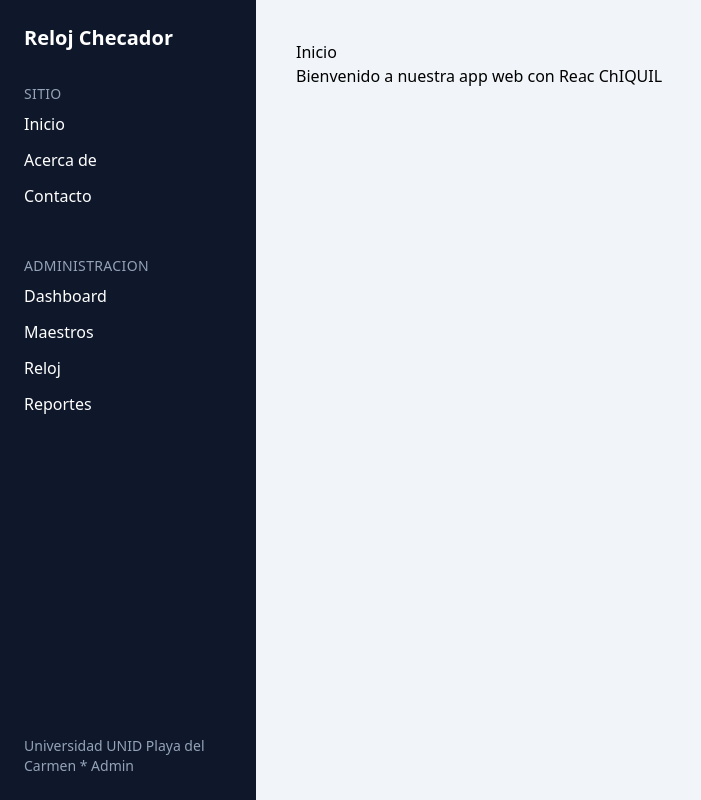
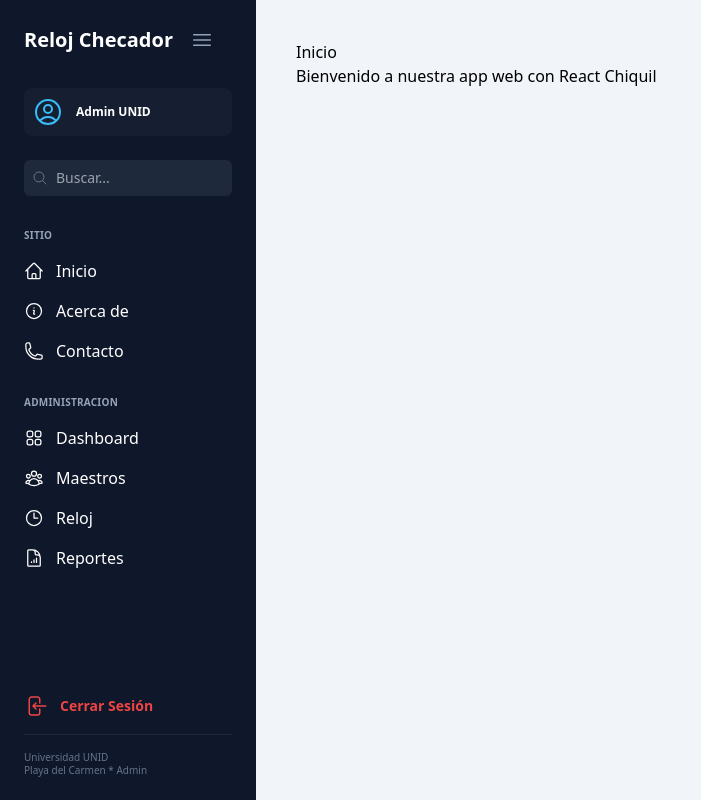
Before and after one commit to arlinchc/ontimeClock, a React (Vite) app: page / in a window 1280 px wide. Shown: the whole page, without its empty margins (0-701 px from the left). Built offline with nearby package versions, Linux system fonts and the light colour scheme.

Commit message:
cambios en sidebar-Chiquil

```diff
--- a/package.json
+++ b/package.json
@@ -10,6 +10,7 @@
     "preview": "vite preview"
   },
   "dependencies": {
+    "@heroicons/react": "^2.2.0",
     "react": "^19.2.0",
     "react-dom": "^19.2.0",
     "react-router-dom": "^7.13.0"
--- a/src/components/Sidebar.jsx
+++ b/src/components/Sidebar.jsx
@@ -1,39 +1,123 @@
-import {Link} from 'react-router-dom'
+import { useState } from 'react';
+import { Link } from 'react-router-dom';
+// Importamos los iconos de Heroicons
+// IMPORTANTE: Este módulo usa Heroicons.
+// Si ves un error de "module not found", ejecuta en la terminal:
+// npm install @heroicons/react
+import {
+    HomeIcon,
+    InformationCircleIcon,
+    PhoneIcon,
+    Squares2X2Icon,
+    UserGroupIcon,
+    ClockIcon,
+    DocumentChartBarIcon,
+    Bars3Icon,
+    MagnifyingGlassIcon,
+    ArrowLeftOnRectangleIcon,
+    UserCircleIcon
+} from '@heroicons/react/24/outline';
 
-function Sidebar(){
-    return(
-        <aside className='w-64 bg-slate-900 text-white min-h-screen p-6 flex flex-col'>
-            <h2 className='text-xl font-bold mb-8'>Reloj Checador</h2>
+function Sidebar() {
+    const [isCollapsed, setIsCollapsed] = useState(false);
 
-            {/*Seccion publica*/}
+    return (
+        <aside className={`${isCollapsed ? 'w-20' : 'w-64'} bg-slate-900 text-white min-h-screen p-6 flex flex-col transition-all duration-300`}>
+
+            {/* Cabecera y Botón Hamburguesa */}
+            <div className='flex items-center justify-between mb-8'>
+                {!isCollapsed && <h2 className='text-xl font-bold truncate'>Reloj Checador</h2>}
+                <button
+                    onClick={() => setIsCollapsed(!isCollapsed)}
+                    className="p-1 hover:bg-slate-800 rounded text-slate-400 mx-auto"
+                >
+                    <Bars3Icon className="h-6 w-6" />
+                </button>
+            </div>
+
+            {/* Perfil de Usuario */}
+            <div className={`flex items-center gap-3 mb-6 p-2 rounded-lg bg-slate-800/50 ${isCollapsed ? 'justify-center' : ''}`}>
+                <UserCircleIcon className="h-8 w-8 text-sky-400 flex-shrink-0" />
+                {!isCollapsed && <p className="text-xs font-bold truncate">Admin UNID</p>}
+            </div>
+
+            {/* Buscador */}
+            <div className={`relative mb-8 ${isCollapsed ? 'hidden' : 'block'}`}>
+                <span className="absolute inset-y-0 left-0 flex items-center pl-2 text-slate-500">
+                    <MagnifyingGlassIcon className="h-4 w-4" />
+                </span>
+                <input
+                    type="text"
+                    placeholder="Buscar..."
+                    className="w-full bg-slate-800 text-sm text-white rounded-md py-2 pl-8 pr-2 focus:outline-none focus:ring-1 focus:ring-sky-500"
+                />
+            </div>
+
+            {/* Seccion publica */}
             <div className='mb-6'>
-                <p className='text-slate-400 text-sm mb-2 uppercase tracking-wide'>Sitio</p>
-                <nav className='flex flex-col gap-3'>
-                    <Link to="/" className='hover:text-sky-400 transition'>Inicio</Link>
-                    <Link to="/about" className='hover:text-sky-400 transition'>Acerca de</Link>
-                    <Link to="/contact" className='hover:text-sky-400 transition'>Contacto</Link>
+                <p className={`text-slate-400 text-[10px] mb-4 uppercase tracking-wide font-bold ${isCollapsed ? 'text-center' : ''}`}>
+                    {isCollapsed ? '•' : 'Sitio'}
+                </p>
+                <nav className='flex flex-col gap-4'>
+                    <Link to="/" className='flex items-center gap-3 hover:text-sky-400 transition'>
+                        <HomeIcon className="h-5 w-5" />
+                        {!isCollapsed && <span>Inicio</span>}
+                    </Link>
+                    <Link to="/about" className='flex items-center gap-3 hover:text-sky-400 transition'>
+                        <InformationCircleIcon className="h-5 w-5" />
+                        {!isCollapsed && <span>Acerca de</span>}
+                    </Link>
+                    <Link to="/contact" className='flex items-center gap-3 hover:text-sky-400 transition'>
+                        <PhoneIcon className="h-5 w-5" />
+                        {!isCollapsed && <span>Contacto</span>}
+                    </Link>
                 </nav>
             </div>
 
-           {/*Seccion administrativa*/}
-              <div className='mt-6'>
-                 <p className='text-slate-400 text-sm mb-2 uppercase tracking-wide'>Administracion</p>
-                 <nav className='flex flex-col gap-3'>
-                    <Link to="/admin" className='hover:text-sky-400 transition'>Dashboard</Link>
-                    <Link to="/teachers" className='hover:text-sky-400 transition'>Maestros</Link>
-                    <Link to="/clock" className='hover:text-sky-400 transition'>Reloj</Link>
-                    <Link to="/reports" className='hover:text-sky-400 transition'>Reportes</Link>
-                 </nav>
-              </div>
+            {/* Seccion administrativa */}
+            <div className='mt-2'>
+                <p className={`text-slate-400 text-[10px] mb-4 uppercase tracking-wide font-bold ${isCollapsed ? 'text-center' : ''}`}>
+                    {isCollapsed ? '•' : 'Administracion'}
+                </p>
+                <nav className='flex flex-col gap-4'>
+                    <Link to="/admin" className='flex items-center gap-3 hover:text-sky-400 transition'>
+                        <Squares2X2Icon className="h-5 w-5" />
+                        {!isCollapsed && <span>Dashboard</span>}
+                    </Link>
+                    <Link to="/teachers" className='flex items-center gap-3 hover:text-sky-400 transition'>
+                        <UserGroupIcon className="h-5 w-5" />
+                        {!isCollapsed && <span>Maestros</span>}
+                    </Link>
+                    <Link to="/clock" className='flex items-center gap-3 hover:text-sky-400 transition'>
+                        <ClockIcon className="h-5 w-5" />
+                        {!isCollapsed && <span>Reloj</span>}
+                    </Link>
+                    <Link to="/reports" className='flex items-center gap-3 hover:text-sky-400 transition'>
+                        <DocumentChartBarIcon className="h-5 w-5" />
+                        {!isCollapsed && <span>Reportes</span>}
+                    </Link>
+                </nav>
+            </div>
 
-            {/*espaciador*/}
+            {/* Espaciador (Este empuja todo lo de abajo al final) */}
             <div className='flex-1'/>
-            {/*footer*/}
-            <div  className='text-slate-400 text-sm'>
-                 Universidad UNID Playa del Carmen * Admin
+
+            {/* Footer y Botón Cerrar Sesión (Esquina inferior izquierda) */}
+            <div className='mt-auto pt-6'>
+                <button className={`flex items-center gap-3 text-red-500 hover:text-red-400 transition mb-4 w-full ${isCollapsed ? 'justify-center' : ''}`}>
+                    <ArrowLeftOnRectangleIcon className="h-6 w-6" />
+                    {!isCollapsed && <span className='text-sm font-bold'>Cerrar Sesión</span>}
+                </button>
+
+                {!isCollapsed && (
+                    <div className='text-slate-500 text-[10px] border-t border-slate-800 pt-4 leading-tight'>
+                         Universidad UNID <br />
+                         Playa del Carmen * Admin
+                    </div>
+                )}
             </div>
         </aside>
     )
 }
 
-export default Sidebar
+export default Sidebar;
--- a/src/pages/Home.jsx
+++ b/src/pages/Home.jsx
@@ -2,7 +2,7 @@ function Home(){
     return(
         <div>
             <h2>Inicio</h2>
-            <p>Bienvenido a nuestra app web con Reac ChIQUIL</p>
+            <p>Bienvenido a nuestra app web con React Chiquil</p>
         </div>
     )
 }
```
Also changed, not shown: 1 other file (tests, documents, lock files or other folders).
